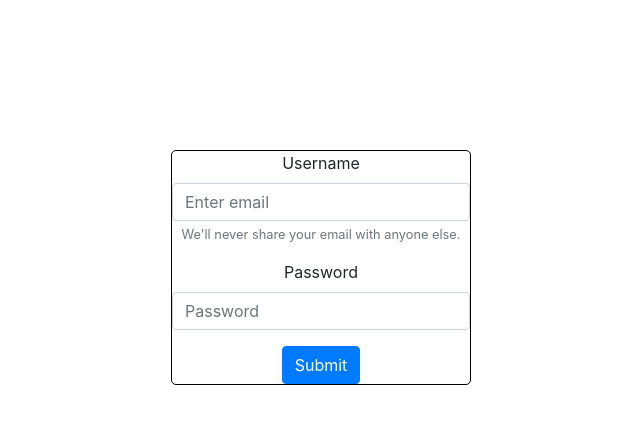
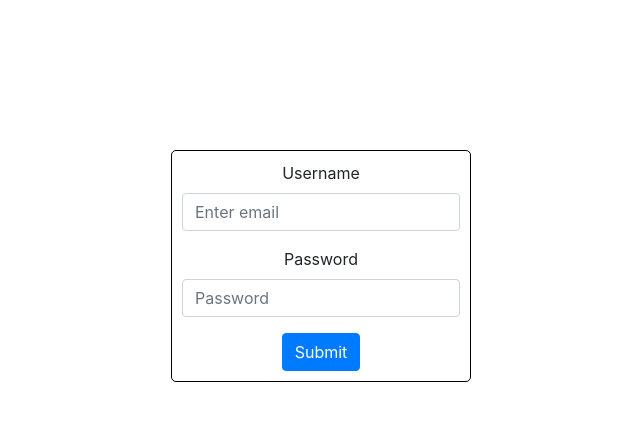
Before and after one commit to UlvacMoscow/flask_api_auth, a Flask app: page / in a window 1280 px wide. Shown: the top 424 px of the page, without its empty margins (319-959 px from the left). Run offline with Flask 2, Linux system fonts and the light colour scheme; data that the repository does not hold is empty; some libraries are stand-ins or nearby versions.

Commit message:
add auth.css

```diff
--- a/project/app.py
+++ b/project/app.py
@@ -4,6 +4,7 @@ from flask_restful import Resource, Api
 from flask_jwt import JWT, jwt_required
 
 from security import authenticate, identity
+from flask import redirect, url_for, request
 
 
 
--- /dev/null
+++ b/project/static/css/auth.css
@@ -0,0 +1,8 @@
+div form {
+    margin:0 auto;
+    width: 300px;
+    margin-top: 150px;
+    border:solid 1px black;
+    border-radius:5px;
+    padding:10px;
+}
--- a/project/templates/auth.html
+++ b/project/templates/auth.html
@@ -13,15 +13,14 @@
 <body class="text-center">
 
 <div id="myApp" class="row center">
-    <form style="margin:0 auto; width: 300px; margin-top: 150px; border:solid 1px black; border-radius:5px;">
+    <form>
         <div class="form-group">
-            <label for="exampleInputEmail1">Username</label>
-            <input type="email" class="form-control" id="exampleInputEmail1" aria-describedby="emailHelp" placeholder="Enter email">
-            <small id="emailHelp" class="form-text text-muted">We'll never share your email with anyone else.</small>
+            <label for="exampleInputEmail">Username</label>
+            <input type="email" class="form-control" id="exampleInputEmail" aria-describedby="emailHelp" placeholder="Enter email">
         </div>
         <div class="form-group">
-            <label for="exampleInputPassword1">Password</label>
-            <input type="password" class="form-control" id="exampleInputPassword1" placeholder="Password">
+            <label for="exampleInputPassword">Password</label>
+            <input type="password" class="form-control" id="exampleInputPassword" placeholder="Password">
         </div>
         <button type="submit" class="btn btn-primary" :onclick="postUser()">Submit</button>
     </form>
@@ -35,6 +34,7 @@
 <!-- development version, includes helpful console warnings -->
 <script src="https://cdn.jsdelivr.net/npm/vue/dist/vue.js"></script>
 <script src="https://unpkg.com/axios/dist/axios.min.js"></script>
+<link rel="stylesheet" href="{{ url_for ('static', filename='css/auth.css') }}">
 </body>
 </html>
 
```
